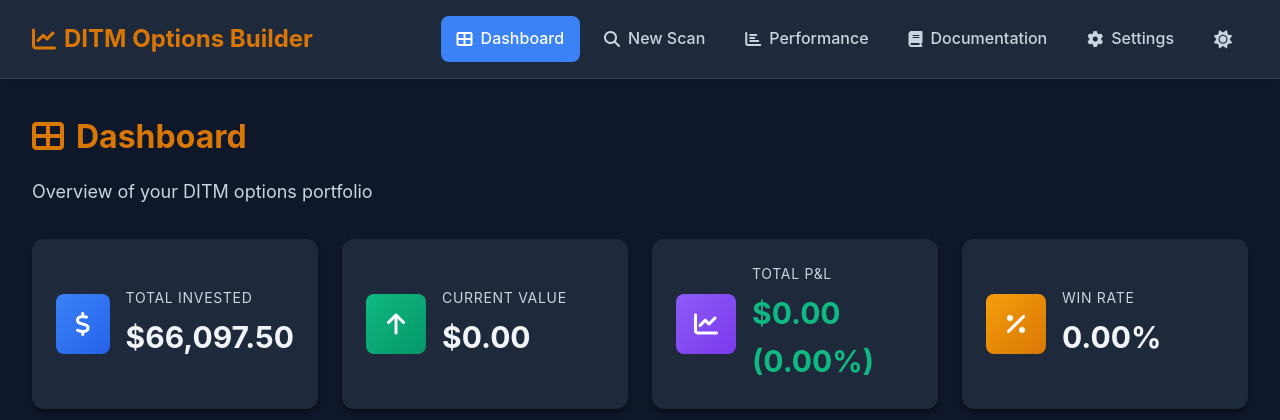
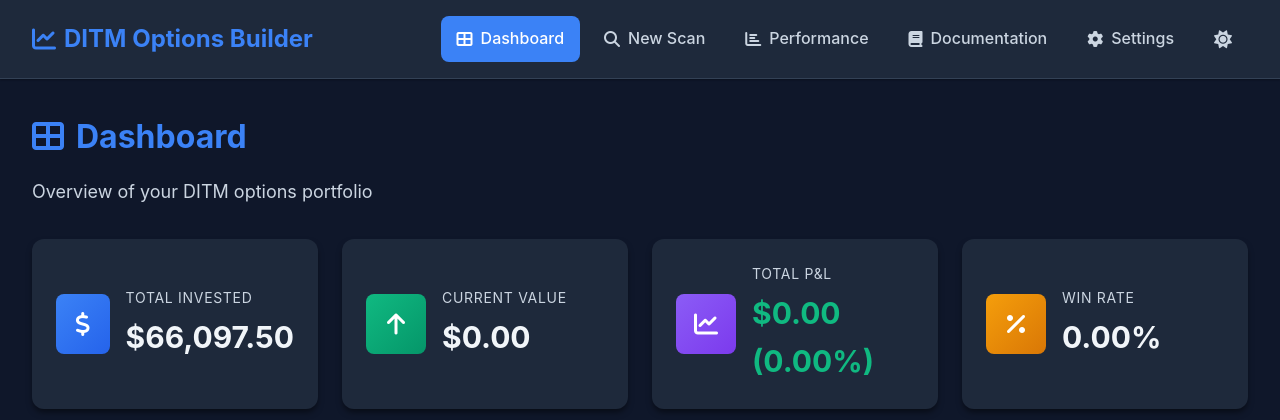
Before and after one commit to joemooney/ditm-options-builder, a Flask app: page / in a window 1280 px wide. Shown: the top 420 px of the page. Run offline with Flask 3, Linux system fonts and the light colour scheme.

Commit message:
Revert color scheme from gold back to original blue
- Changed gold-color from #d97706 back to #3b82f6 (primary blue)
- Changed gold-hover from #b45309 to #2563eb (darker blue)
- Incremented CSS cache version to v=5

Generated with [Claude Code](https://claude.com/claude-code)

Co-Authored-By: Claude <noreply@anthropic.com>

```diff
--- a/static/css/style.css
+++ b/static/css/style.css
@@ -7,8 +7,8 @@
     --danger-color: #ef4444;
     --warning-color: #f59e0b;
     --info-color: #60a5fa;
-    --gold-color: #d97706;
-    --gold-hover: #b45309;
+    --gold-color: #3b82f6;
+    --gold-hover: #2563eb;
 
     --radius: 0.5rem;
     --radius-lg: 0.75rem;
--- a/templates/index.html
+++ b/templates/index.html
@@ -4,7 +4,7 @@
     <meta charset="UTF-8">
     <meta name="viewport" content="width=device-width, initial-scale=1.0">
     <title>DITM Options Portfolio Builder</title>
-    <link rel="stylesheet" href="/static/css/style.css?v=4">
+    <link rel="stylesheet" href="/static/css/style.css?v=5">
     <link rel="stylesheet" href="https://cdnjs.cloudflare.com/ajax/libs/font-awesome/6.4.0/css/all.min.css">
 </head>
 <body>
```
